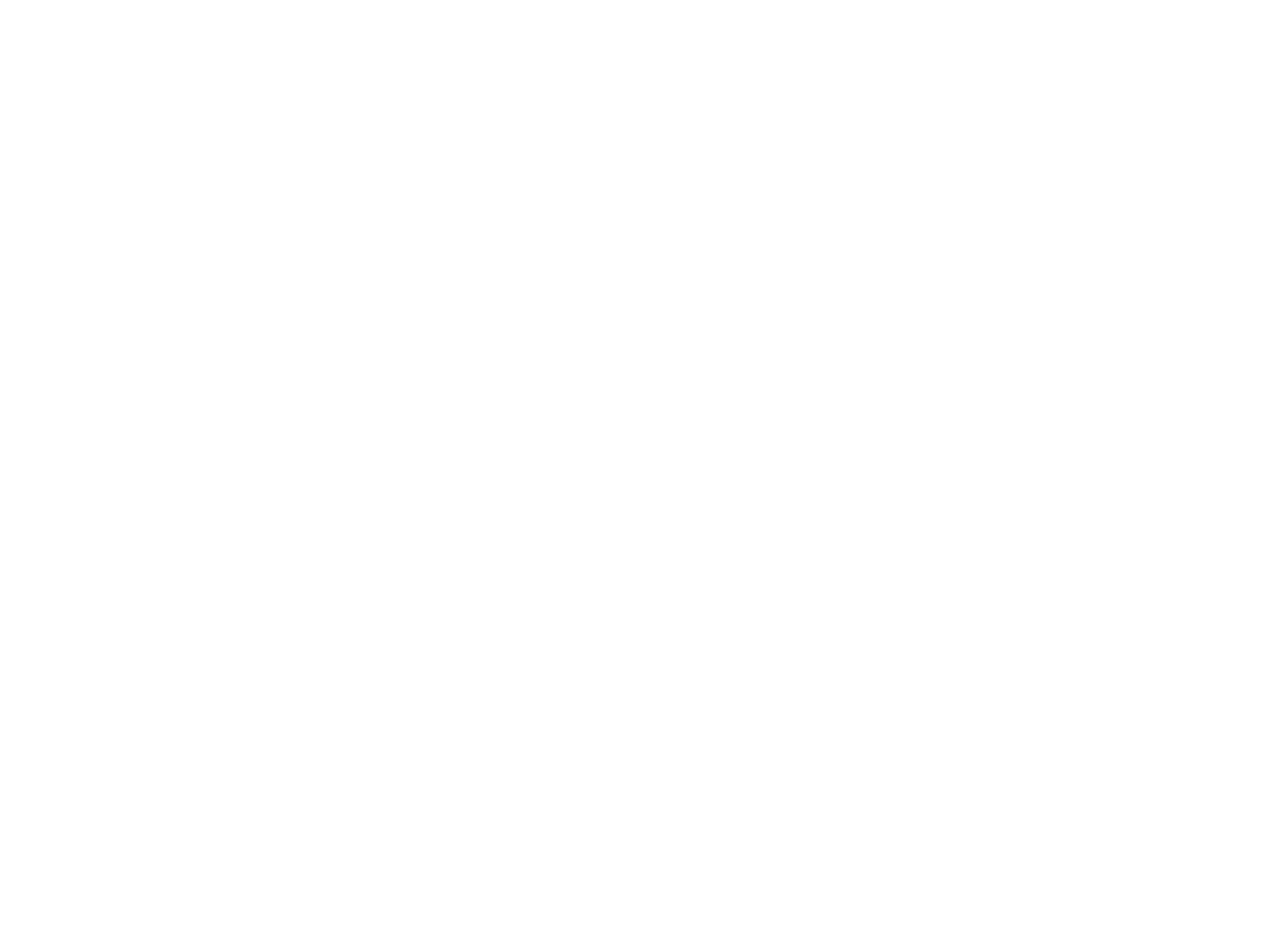
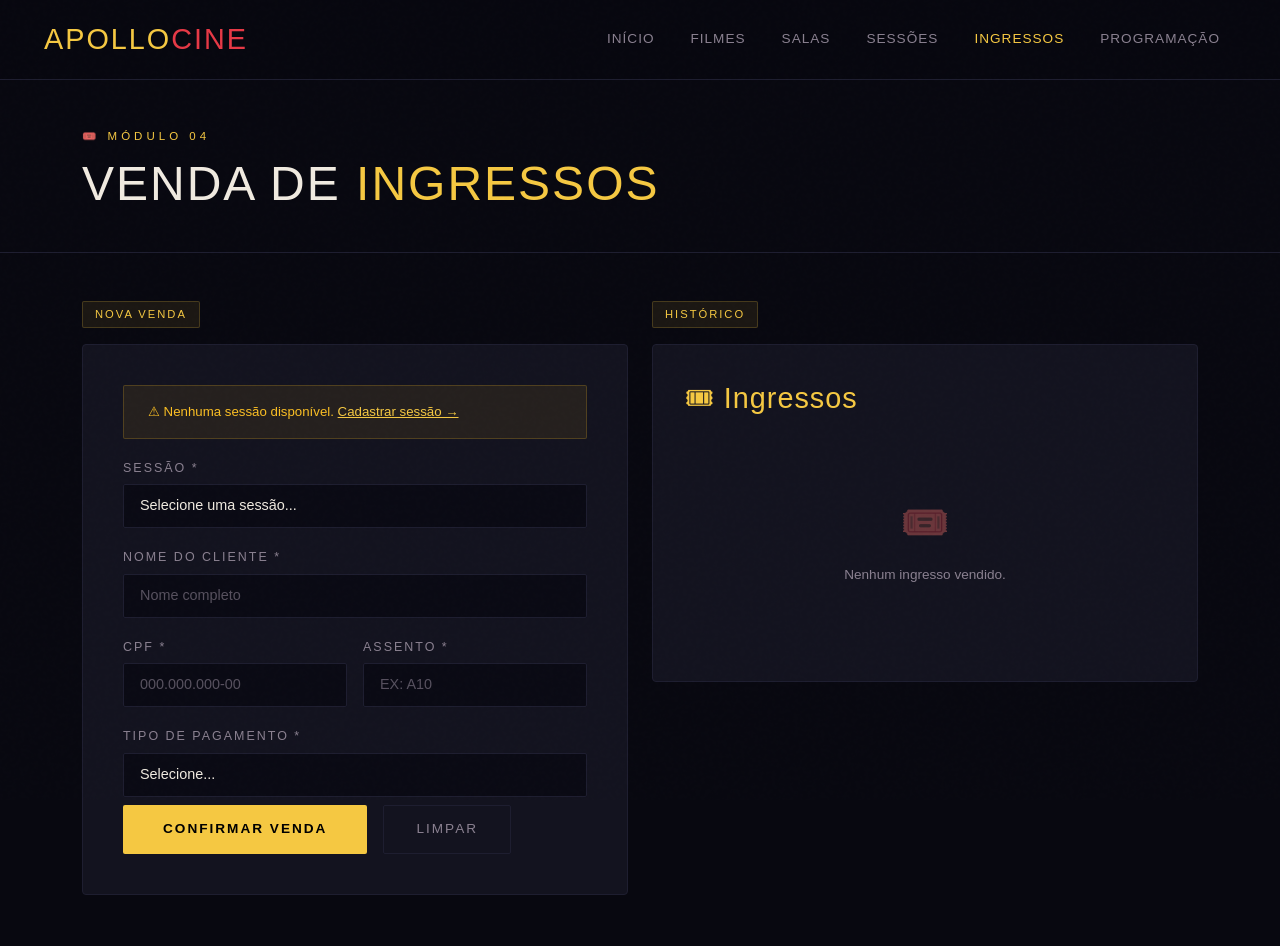
Before and after one commit to GustavoKntsu/cinema-web1, a website: page venda-ingressos.html in a window 1280 px wide. Shown: the top 946 px of the page. Before the commit the page ends 800 px from the top, so only its background shows below. Drawn offline with Linux system fonts and the light colour scheme.

Commit message:
Atualização no layout e design na compra de ingressos

```diff
--- a/venda-ingressos.html
+++ b/venda-ingressos.html
@@ -1,14 +1,112 @@
 <!DOCTYPE html>
 <html lang="pt-BR">
+
 <head>
     <meta charset="UTF-8">
     <meta name="viewport" content="width=device-width, initial-scale=1.0">
-    <title>Document</title>
+    <title>Venda de Ingressos</title>
     <link rel="stylesheet" href="./css/bootstrap.min.css">
+    <link rel="stylesheet" href="./css/main-styles.css">
 </head>
+
 <body>
+
+    <nav class="navbar navbar-expand-lg">
+        <div class="container-fluid">
+            <a class="navbar-brand" href="index.html">APOLLO<span>CINE</span></a>
+            <button class="navbar-toggler border-0" type="button" data-bs-toggle="collapse" data-bs-target="#navMenu"
+                style="color:var(--gold)"><span style="font-size:1.4rem">☰</span></button>
+            <div class="collapse navbar-collapse" id="navMenu">
+                <ul class="navbar-nav ms-auto gap-1">
+                    <li class="nav-item"><a class="nav-link" href="index.html">Início</a></li>
+                    <li class="nav-item"><a class="nav-link" href="cadastro-filmes.html">Filmes</a></li>
+                    <li class="nav-item"><a class="nav-link" href="cadastro-salas.html">Salas</a></li>
+                    <li class="nav-item"><a class="nav-link" href="cadastro-sessoes.html">Sessões</a></li>
+                    <li class="nav-item"><a class="nav-link active" href="venda-ingressos.html">Ingressos</a></li>
+                    <li class="nav-item"><a class="nav-link" href="sessoes.html">Programação</a></li>
+                </ul>
+            </div>
+        </div>
+    </nav>
+
+    <div class="page-header">
+        <div class="container">
+            <p class="page-eyebrow">🎟️ Módulo 04</p>
+            <h1 class="page-title">VENDA DE <span>INGRESSOS</span></h1>
+        </div>
+    </div>
+
+    <div class="container pb-5">
+        <div class="row g-4">
+            <div class="col-lg-6">
+                <div class="section-badge">Nova Venda</div>
+                <div class="form-card">
+                    <div id="alertSucesso" class="alert-success-custom">✓ Ingresso vendido com sucesso!</div>
+                    <div id="alertErro" class="alert-error-custom">✗ Preencha todos os campos obrigatórios.</div>
+                    <div id="warnSessoes" class="alert-warn-custom" style="display:none">⚠ Nenhuma sessão disponível. <a
+                            href="cadastro-sessoes.html" style="color:var(--gold)">Cadastrar sessão →</a></div>
+                    <div class="row g-3">
+                        <div class="col-12">
+                            <label class="form-label">Sessão *</label>
+                            <select id="sessaoId" class="form-select" onchange="previewSessao()">
+                                <option value="">Selecione uma sessão...</option>
+                            </select>
+                            <div class="sessao-preview" id="sessaoPreview" style="display: none;">
+                                <div class="preview-title" id="pvFilme">—</div>
+                                <div class="preview-meta" id="pvInfo">—</div>
+                                <div class="preview-price" id="pvPreco">R$ —</div>
+                            </div>
+                        </div>
+                        <div class="col-12">
+                            <label class="form-label">Nome do Cliente *</label>
+                            <input type="text" id="nomeCliente" class="form-control" placeholder="Nome completo">
+                        </div>
+                        <div class="col-md-6">
+                            <label class="form-label">CPF *</label>
+                            <input type="text" id="cpf" class="form-control" placeholder="000.000.000-00" maxlength="14"
+                                oninput="mascaraCPF(this)">
+                        </div>
+                        <div class="col-md-6">
+                            <label class="form-label">Assento *</label>
+                            <input type="text" id="assento" class="form-control" placeholder="Ex: A10" maxlength="5"
+                                style="text-transform:uppercase">
+                        </div>
+                        <div class="col-12">
+                            <label class="form-label">Tipo de Pagamento *</label>
+                            <select id="pagamento" class="form-select">
+                                <option value="">Selecione...</option>
+                                <option value="Cartão">Cartão</option>
+                                <option value="Pix">Pix</option>
+                                <option value="Dinheiro">Dinheiro</option>
+                            </select>
+                        </div>
+                        <div class="col-12 mt-2">
+                            <div class="d-flex gap-3">
+                                <button class="btn-salvar" onclick="confirmarVenda()">Confirmar Venda</button>
+                                <button class="btn-limpar" onclick="limparForm()">Limpar</button>
+                            </div>
+                        </div>
+                    </div>
+                </div>
+            </div>
+
+            <div class="col-lg-6">
+                <div class="section-badge">Histórico</div>
+                <div class="list-card">
+                    <div class="list-title">🎟 Ingressos</div>
+                    <div id="listaIngressos"></div>
+                </div>
+            </div>
+        </div>
+    </div>
+
+    <footer>
+        <p>CineControl &copy; 2026 — Sistema Web de Controle de Cinema</p>
+    </footer>
 
     <script src="./js/popper.min.js"></script>
     <script src="./js/bootstrap.min.js"></script>
+    <script src="./js/venda-ingressos.js"></script>
 </body>
+
 </html>
```
